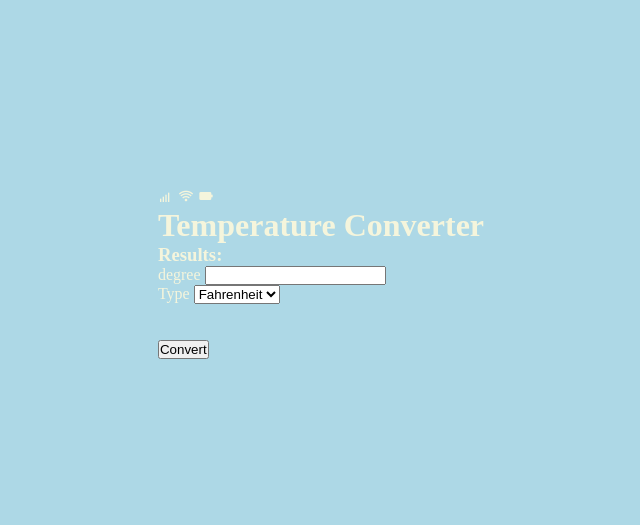
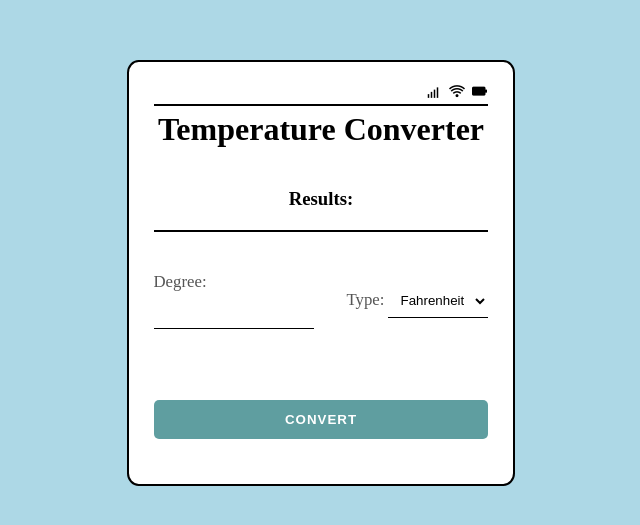
Before and after one commit to Bhavya-Thakral/temperature-converter, a plain HTML site: page index.html in a window 1280 px wide. Shown: the part 127-652 px from the top of the page, without its empty margins (319-959 px from the left). Drawn offline with nearby package versions, Linux system fonts and the light colour scheme.

Commit message:
completed html and css

```diff
--- a/index.html
+++ b/index.html
@@ -26,16 +26,16 @@
                 <h1>Temperature Converter</h1>
             </div>
             <div class="result">
-                <h3>Results:</h3>
-                <h2 class="celsius-value" id="celius"></h2>
+                <h3 class="result-heading">Results:</h3>
+                <h2 class="celsius-value" id="celsius"></h2>
             </div>
             <div class="deg-type">
             <div class="deg">
-                <label for="degree" id="degree"> degree</label>
+                <label for="degree" id="degree">Degree:</label>
                 <input type="number" name="degree" id="degree">
             </div>
             <div class="type">
-                <label for="temp-type">Type</label>
+                <label for="temp-type">Type:</label>
                 <select name="type" id="type" autocomplete="on">
                     <option value="Fahrenheit" id="Fahrenheit">Fahrenheit</option>
                     <option value="Kelvin" id="Kelvin">Kelvin</option>
--- a/style.css
+++ b/style.css
@@ -6,7 +6,6 @@
 body{
     background-color: lightblue;
     background: linear-gradient(80deg, rgb(106, 189, 217) 100%);
-    color: beige;
     font-size: 1rem;
     display: flex;
     justify-content: center;
@@ -14,11 +13,87 @@ body{
     height: 100vh;
     width: 100vw;
 }
-.container{
+.mobile{
     display: flex;
-    justify-content: center;
+    justify-content: space-between;
+    margin-bottom:5px;
+    font-weight: 700;
+    font-size: 18px;
+    border-bottom: 2px solid black;
+}
+
+.temp-conv{
+    background: #fff;
+    border-radius: 3%;
+    width: 100%;
+    height: auto;
+    position: relative;
+    display: flex;
+    flex-direction: column;
+    min-width: 320px;
+    padding: 20px 25px 45px;
+    border: 2px solid black;
+
+
+}
+.head{
+    margin-bottom: 20px;
+    text-align: center;
+}
+.result{
+    text-align: center;
+    margin: 20px 0px;
+}
+.celsius-value{
+    border-bottom: 2px solid black;
+    padding: 10px;
+    transition: all .45s ease;
+}
+.deg-type{
+    display: flex;
+    justify-content: space-between;
     align-items: center;
+    padding: 20px 0;
+}
+label{
+    margin-bottom: 5px;
+    color: #555;
+    font-size: 1.05rem;
+}
+input,select{
+    background: transparent;
+    border: none;
+    outline: none;
+    border-bottom: 1px solid black;
+    margin-bottom: 15px;
+    padding: 8px;
+}
+input:focus{
+    border: 1px solid #4c49f3;
+}
+
+.deg{
+    display: flex;
     flex-direction: column;
-    height: 100vh;
-    width: 100vw;
+    width: 48%;
 }
+option{
+    background-color: rgb(191, 202, 135);
+    color: black;
+}
+
+#btn{
+    border-radius: 5px;
+    border: none;
+    outline: none;
+    background-color: cadetblue;
+    color: #fff;
+    padding: 12px 80px;
+    letter-spacing: 1px;
+    text-transform: uppercase;
+    font-weight: bold;
+    cursor:pointer;
+}
+#btn:hover{
+    background: linear-gradient(to bottom,#0a3b1c, #2fda9b);
+}
```
